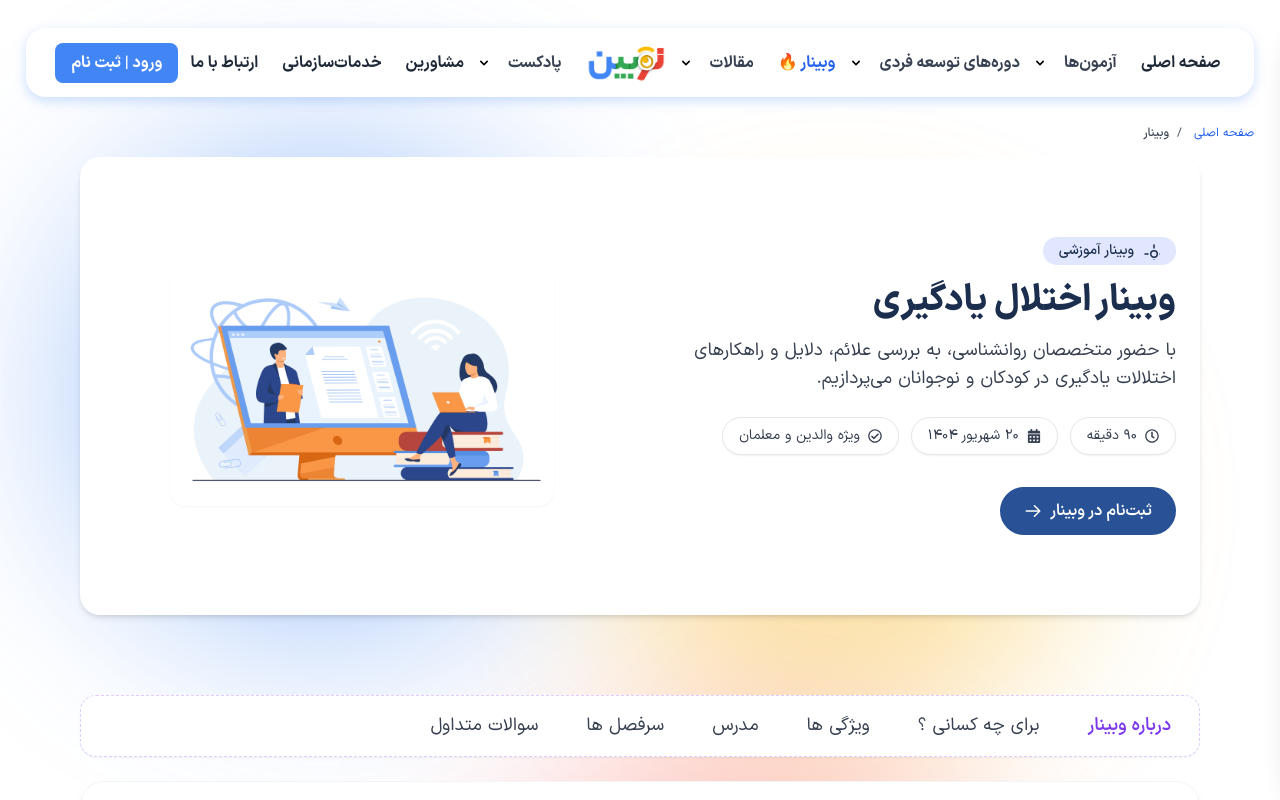
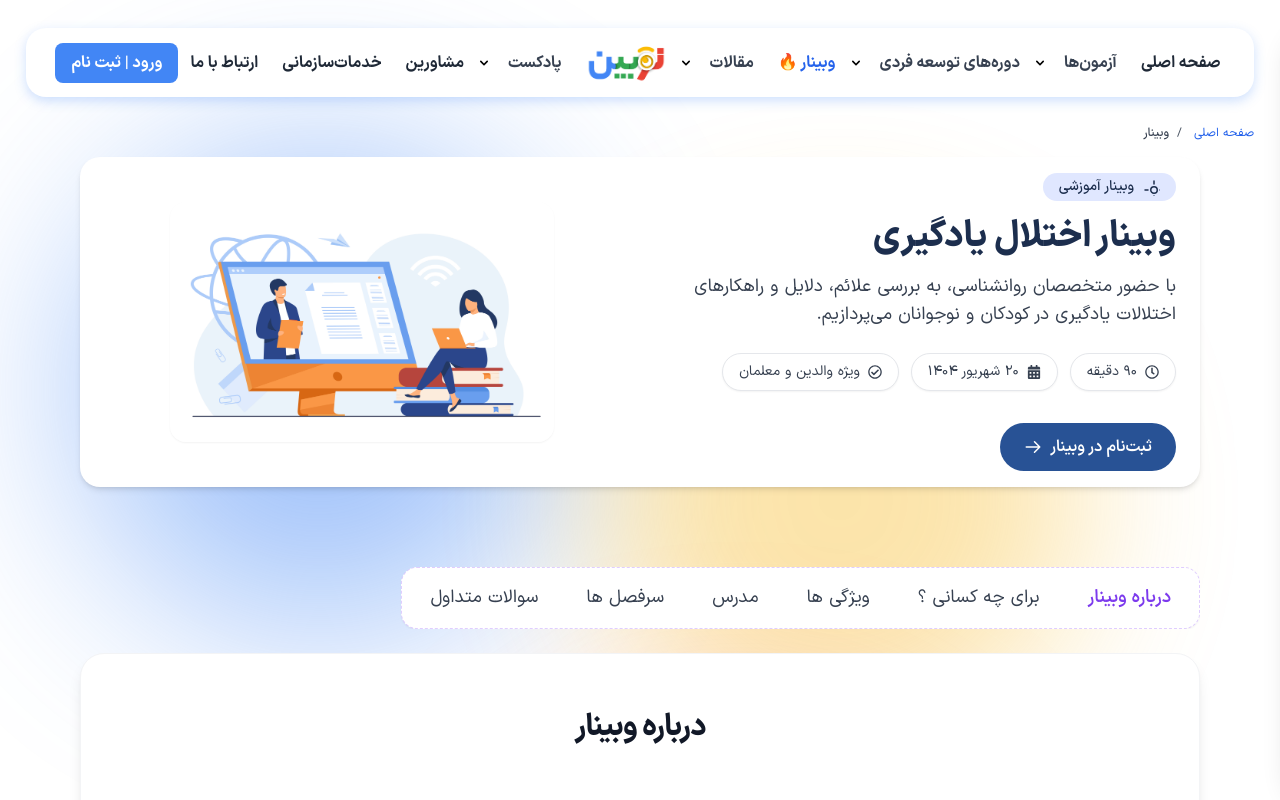
Before and after one commit to armitaahmdi/nobean-frontend, a React (Vite) app: page /webinar in a window 1280 px wide. Shown: the top 800 px of the page. Built offline with nearby package versions, Linux system fonts and the light colour scheme; what moment-jalaali would draw is missing.

Commit message:
Fixed webinar page bugs

```diff
--- a/src/features/webinar/WebinarPage.jsx
+++ b/src/features/webinar/WebinarPage.jsx
@@ -33,26 +33,33 @@ const faqData = [
 
 export default function WebinarPage({ priceRef }) {
     const [activeTab, setActiveTab] = useState("about");
+    const isFirstLoad = useRef(true);
 
     const aboutRef = useRef(null);
     const featuresRef = useRef(null);
     const faqRef = useRef(null);
     const teacherRef = useRef(null);
-    const curriculumRef = useRef(null)
+    const curriculumRef = useRef(null);
+    const suitableRef = useRef(null);
 
     useEffect(() => {
+        if (isFirstLoad.current) {
+            isFirstLoad.current = false;
+            return;
+        }
+
         const refs = {
             about: aboutRef,
-            suitablefor: aboutRef,
+            suitablefor: suitableRef,
             features: featuresRef,
             faq: faqRef,
             teacher: teacherRef,
-            curriculum: curriculumRef
+            curriculum: curriculumRef,
         };
 
         const selectedRef = refs[activeTab];
         if (selectedRef?.current) {
-            const offsetTop = selectedRef.current.getBoundingClientRect().top + window.scrollY - 120; // <- اینجا 120 می‌تونی تنظیم کنی
+            const offsetTop = selectedRef.current.getBoundingClientRect().top + window.scrollY - 120;
             window.scrollTo({ top: offsetTop, behavior: "smooth" });
         }
     }, [activeTab]);
@@ -62,8 +69,8 @@ export default function WebinarPage({ priceRef }) {
             <WebinarTabs tabs={tabs} activeTab={activeTab} onChange={setActiveTab} />
 
             <div className="mt-6 space-y-20">
-                <div ref={aboutRef}>
-                    <AboutSections />
+                <div>
+                    <AboutSections suitableRef={suitableRef} aboutRef={aboutRef} />
                 </div>
                 <div ref={featuresRef}>
                     <FeaturesSection />
--- a/src/features/webinar/components/WebinarHero.jsx
+++ b/src/features/webinar/components/WebinarHero.jsx
@@ -2,10 +2,10 @@ import { FaRegClock, FaCalendarAlt, FaRegCheckCircle } from "react-icons/fa";
 import { HiOutlineArrowRight } from "react-icons/hi";
 import webinarImg from "../../../assets/images/banner/webinar-banner.jpg";
 
-export default function WebinarHero({scrollToPrice}) {
+export default function WebinarHero({ scrollToPrice }) {
   return (
     <div className="flex justify-center items-center px-4">
-      <section className="bg-white rounded-[20px] py-12 lg:py-20 shadow-md w-full max-w-screen-xl mx-auto">
+      <section className="bg-white rounded-[20px] py-4 shadow-md w-full max-w-screen-xl mx-auto">
         <div className="grid grid-cols-1 lg:grid-cols-2 gap-10 items-center px-6">
           {/* متن */}
           <div>
@@ -42,7 +42,7 @@ export default function WebinarHero({scrollToPrice}) {
             </div>
 
             <button onClick={scrollToPrice}
-             className="bg-darkBlue text-white px-6 py-3 rounded-full font-semibold flex items-center gap-2 hover:bg-[#152541] transition">
+              className="bg-darkBlue text-white px-6 py-3 rounded-full font-semibold flex items-center gap-2 hover:bg-[#152541] transition">
               ثبت‌نام در وبینار
               <HiOutlineArrowRight className="text-lg" />
             </button>
@@ -54,7 +54,7 @@ export default function WebinarHero({scrollToPrice}) {
               <img
                 src={webinarImg}
                 alt="وبینار اختلال یادگیری"
-                className="object-cover w-full h-full hover:scale-105"
+                className="object-cover w-full h-full"
               />
             </div>
           </div>
--- a/src/features/webinar/components/WebinarTabs.jsx
+++ b/src/features/webinar/components/WebinarTabs.jsx
@@ -1,12 +1,11 @@
 export default function WebinarTabs({ tabs, activeTab, onChange }) {
     return (
-        <div className="relative mt-10">
-            <div className="overflow-x-auto scrollbar-hide lg:overflow-visible">
+        <div className="relative mt-5 max-w-full overflow-hidden">
+            <div className="overflow-x-auto scrollbar-hide">
                 <menu
                     className="
-                        flex w-max lg:w-full
-                        max-w-none lg:max-w-7xl
-                        mx-auto items-center gap-4 sm:gap-6
+                        flex w-max
+                        items-center gap-4 sm:gap-6
                         px-4 py-3 bg-white
                         border border-dashed border-[#6308FD33]
                         rounded-2xl shadow-sm
@@ -28,5 +27,6 @@ export default function WebinarTabs({ tabs, activeTab, onChange }) {
                 </menu>
             </div>
         </div>
+
     );
 }
--- a/src/features/webinar/components/sections/AboutSections.jsx
+++ b/src/features/webinar/components/sections/AboutSections.jsx
@@ -1,11 +1,11 @@
 import { FaCheckCircle, FaUserGraduate, FaChalkboardTeacher } from "react-icons/fa";
 import RegistrationHero from "../RegistrationHero";
 
-export default function AboutSection() {
+export default function AboutSection({ aboutRef, suitableRef }) {
     return (
         <section className="bg-white rounded-3xl max-w-7xl px-6 py-14 shadow-lg border border-gray-100">
             <div>
-                <h2 className="text-3xl font-extrabold text-gray-900 mb-8 tracking-tight text-center">
+                <h2 ref={aboutRef} className="text-3xl font-extrabold text-gray-900 mb-8 tracking-tight text-center">
                     درباره وبینار
                 </h2>
                 <div>
@@ -43,7 +43,7 @@ export default function AboutSection() {
                     </li>
                 </ul>
 
-                <h3 className="text-2xl font-semibold text-gray-900 mb-6">برای چه کسانی مناسب است؟</h3>
+                <h3 ref={suitableRef} className="text-2xl font-semibold text-gray-900 mb-6">برای چه کسانی مناسب است؟</h3>
                 <ul className="space-y-6 text-gray-700 text-base sm:text-lg">
                     <li className="flex items-center gap-3">
                         <FaUserGraduate className="text-primary flex-shrink-0" size={22} />
```
